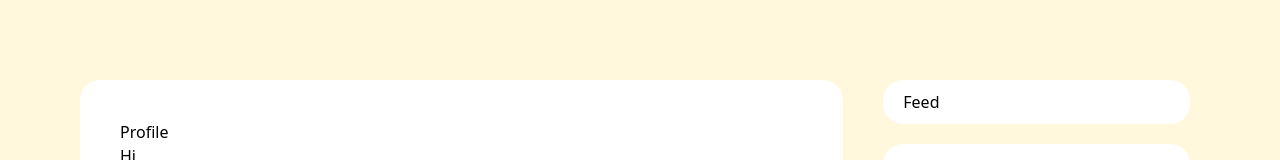
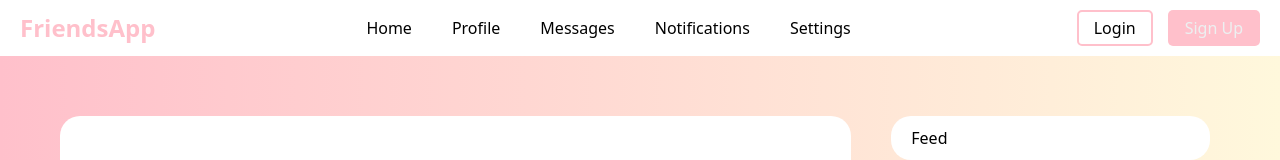
Before and after one commit to Francieli-S/social-network-system, a Next.js app: page /profile in a window 1280 px wide. Shown: the top 160 px of the page. Built offline with nearby package versions, Linux system fonts and the light colour scheme; grey boxes are pictures that could not be loaded.

Commit message:
add navbar and style

```diff
--- a/src/app/layout.tsx
+++ b/src/app/layout.tsx
@@ -1,6 +1,7 @@
 import type { Metadata } from "next";
 import "./globals.css";
 import StoreWrapper from "@/store/store";
+import Navbar from "@/components/Navbar/Navbar";
 
 export const metadata: Metadata = {
   title: "Create Next App",
@@ -15,6 +16,7 @@ export default function RootLayout({
   return (
     <html lang="en">
       <body>
+        <Navbar />
         <StoreWrapper>{children}</StoreWrapper>
       </body>
     </html>
--- a/src/app/profile/page.module.css
+++ b/src/app/profile/page.module.css
@@ -1,10 +1,10 @@
 .container {
   width: 100vw;
   margin: 0 auto;
-  background-color: cornsilk;
+  background-image: linear-gradient(to right, pink, cornsilk);
   display: flex;
   justify-content: center;
-  padding: 80px;
+  padding: 60px;
   gap: 30px;
 }
 
@@ -17,7 +17,6 @@
 
 .feed {
   width: 30%;
-  background-color: cornsilk;
   border-radius: 20px;
   padding: 0 10px 0 10px;
 }
--- /dev/null
+++ b/src/components/Navbar/Navbar.module.css
@@ -0,0 +1,84 @@
+.navbar {
+  display: flex;
+  justify-content: space-between;
+  align-items: center;
+  background-color: #fff;
+  padding: 10px 20px;
+  box-shadow: 0 4px 6px rgba(0, 0, 0, 0.1);
+}
+
+/* Logo styling */
+.logo a {
+  font-size: 24px;
+  color: pink;
+  text-decoration: none;
+  font-weight: bold;
+}
+
+/* Navigation links */
+.navLinks {
+  list-style: none;
+  display: flex;
+  gap: 20px;
+}
+
+.navLinks li a {
+  /* color: #ECF0F1; */
+  text-decoration: none;
+  font-size: 16px;
+  padding: 5px 10px;
+  transition: background-color 0.3s ease;
+}
+
+.navLinks li a:hover {
+  background-color: pink;
+  border-radius: 5px;
+}
+
+/* Authentication buttons */
+.authButtons a {
+  margin-left: 15px;
+  text-decoration: none;
+  padding: 5px 15px;
+  border-radius: 5px;
+  transition: background-color 0.3s ease;
+}
+
+.loginBtn {
+  background-color: transparent;
+  color: black;
+  border: 2px solid pink;
+}
+
+.loginBtn:hover {
+  background-color: cornsilk;
+  color: #2C3E50;
+}
+
+.signupBtn {
+  background-color:pink;
+  color: #ECF0F1;
+  border: 2px solid transparent;
+}
+
+.signupBtn:hover {
+  background-color: cornsilk;
+  color: black;
+}
+
+/* Responsive design */
+@media (max-width: 768px) {
+  .navbar {
+      flex-direction: column;
+      align-items: flex-start;
+  }
+
+  .navLinks {
+      flex-direction: column;
+      gap: 10px;
+  }
+
+  .authButtons {
+      margin-top: 10px;
+  }
+}
--- /dev/null
+++ b/src/components/Navbar/Navbar.tsx
@@ -0,0 +1,39 @@
+import React from 'react';
+import styles from './Navbar.module.css';
+
+const Navbar = () => {
+  return (
+    <nav className={styles.navbar}>
+      <div className={styles.logo}>
+        <a href='/'>FriendsApp</a>
+      </div>
+      <ul className={styles.navLinks}>
+        <li>
+          <a href='/home'>Home</a>
+        </li>
+        <li>
+          <a href='/profile'>Profile</a>
+        </li>
+        <li>
+          <a href='/messages'>Messages</a>
+        </li>
+        <li>
+          <a href='/notifications'>Notifications</a>
+        </li>
+        <li>
+          <a href='/settings'>Settings</a>
+        </li>
+      </ul>
+      <div className={styles.authButtons}>
+        <a href='/login' className={styles.loginBtn}>
+          Login
+        </a>
+        <a href='/signup' className={styles.signupBtn}>
+          Sign Up
+        </a>
+      </div>
+    </nav>
+  );
+};
+
+export default Navbar;
```
